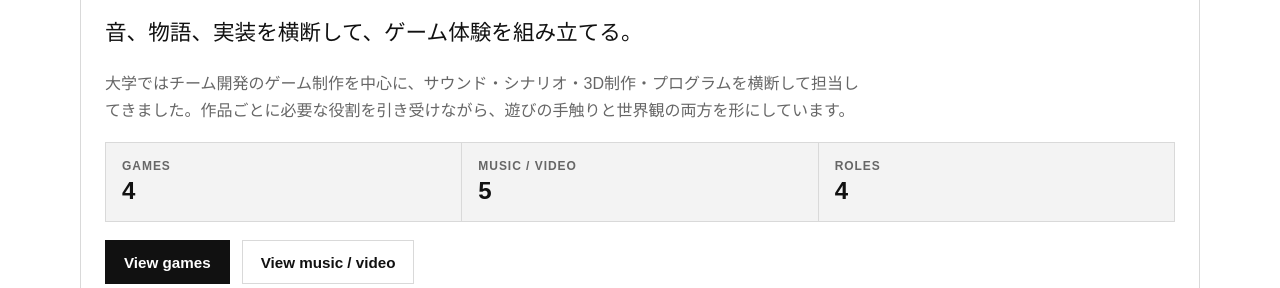
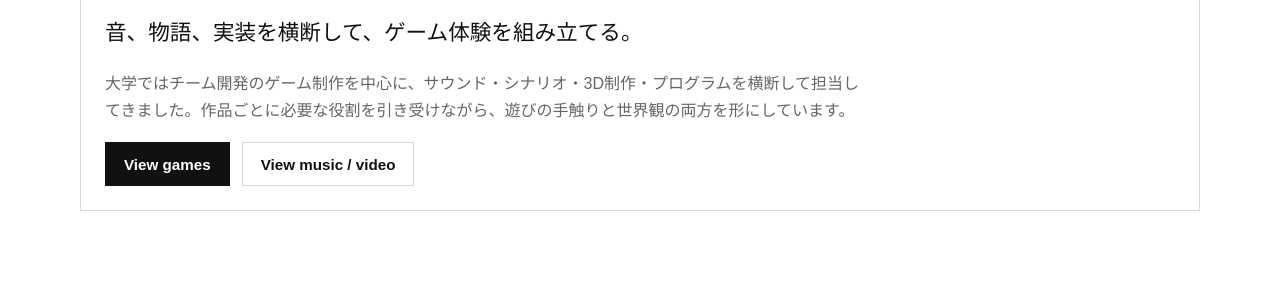
Before and after one commit to seikasan/My_Portfolio, an Astro site: page / in a window 1280 px wide. Shown: the part 326-614 px from the top of the page. Built offline with nearby package versions, Linux system fonts and the light colour scheme; Astro itself is replaced by a stand-in of ours.

Commit message:
よりシンプルにした。

```diff
--- a/src/pages/index.astro
+++ b/src/pages/index.astro
@@ -19,20 +19,6 @@ const root = import.meta.env.BASE_URL.endsWith('/') ? import.meta.env.BASE_URL :
       <p class="hero-role">{siteMeta.role}</p>
       <p class="hero-tagline">{siteMeta.tagline}</p>
       <p class="hero-description">{siteMeta.intro}</p>
-      <ul class="hero-meta">
-        <li>
-          <span>Games</span>
-          <strong>{games.length}</strong>
-        </li>
-        <li>
-          <span>Music / Video</span>
-          <strong>{musicEntries.length}</strong>
-        </li>
-        <li>
-          <span>Roles</span>
-          <strong>4</strong>
-        </li>
-      </ul>
       <div class="hero-actions">
         <a class="button" href="#works-games">View games</a>
         <a class="button button--ghost" href="#works-music">View music / video</a>
--- a/src/styles/global.css
+++ b/src/styles/global.css
@@ -283,35 +283,6 @@ ul {
   max-width: 48rem;
 }
 
-.hero-meta {
-  display: grid;
-  grid-template-columns: repeat(3, minmax(0, 1fr));
-  border-top: 1px solid var(--border);
-  border-left: 1px solid var(--border);
-}
-
-.hero-meta li {
-  display: grid;
-  gap: 4px;
-  padding: 16px;
-  background: var(--surface-muted);
-  border-right: 1px solid var(--border);
-  border-bottom: 1px solid var(--border);
-}
-
-.hero-meta span {
-  color: var(--muted);
-  font-size: 0.75rem;
-  font-weight: 600;
-  letter-spacing: 0.08em;
-  text-transform: uppercase;
-}
-
-.hero-meta strong {
-  font-size: 1.5rem;
-  font-weight: 600;
-}
-
 .hero-actions {
   display: flex;
   flex-wrap: wrap;
@@ -576,7 +547,6 @@ ul {
     flex-direction: column;
   }
 
-  .hero-meta,
   .two-column,
   .detail-grid,
   .detail-hero,
```
